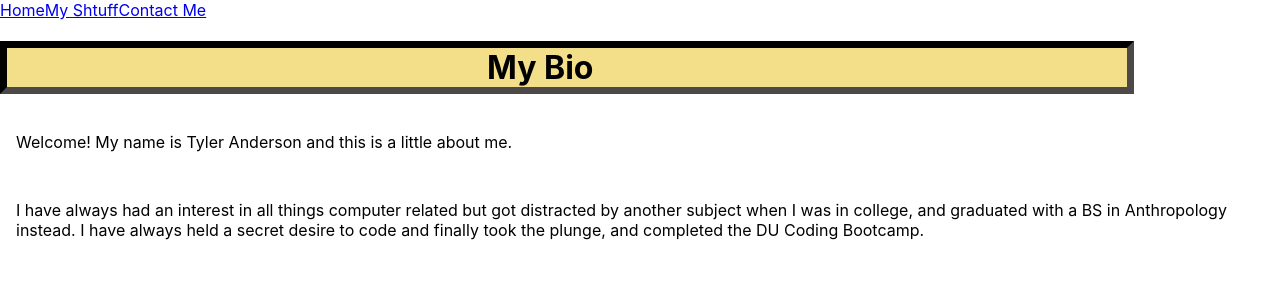
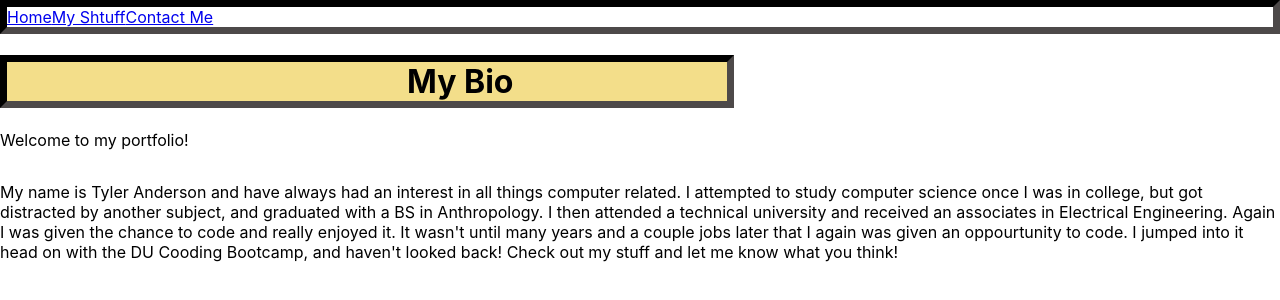
Before and after one commit to madrodgerflynn/reactFolio, a React (Create React App) app: page /Bio in a window 1280 px wide. Shown: the top 300 px of the page. Built offline with nearby package versions, Linux system fonts and the light colour scheme.

Commit message:
working on bio styling and functionality

```diff
--- a/src/componenets/NavBar.js
+++ b/src/componenets/NavBar.js
@@ -9,7 +9,7 @@ function NavBar() {
   return (
     <>
       <div bg="dark" variant="dark">
-        <div className="me-auto text-center">
+        <div className="navbar">
           <Link to={{ pathname: "/Bio" }}>Home</Link>
           <Link to={{ pathname: "/MyShtuff" }}>My Shtuff</Link>
           <Link to={{ pathname: "/Contact" }}>Contact Me</Link>
--- a/src/componenets/bio/Bio.css
+++ b/src/componenets/bio/Bio.css
@@ -2,13 +2,17 @@
 h1 {
   display: flex;
   align-self: center;
-  padding-left: 30rem;
-  width: 50%;
+  padding-left: 25rem;
+  width: 25%;
   height: auto;
   border: 7px inset rgb(77, 73, 73);
   background-color: var(--buff);
 }
-p {
+.bioContainer {
   display: flex;
-  padding: 1rem;
+  flex-direction: column;
 }
+.navbar {
+  display: flex;
+  border: 7px inset rgb(77, 73, 73);
+}
--- a/src/componenets/bio/Bio.js
+++ b/src/componenets/bio/Bio.js
@@ -5,18 +5,20 @@ export default function Bio() {
   return (
     <div className="body">
       <h1>My Bio</h1>
+      <p>Welcome to my portfolio!</p>
       <div className="bioDescription">
-        <div className="row1">
-          <p>
-            Welcome! My name is Tyler Anderson and this is a little about me.
-          </p>
-        </div>
+        <div className="bioContainer"></div>
         <p>
-          I have always had an interest in all things computer related but got
-          distracted by another subject when I was in college, and graduated
-          with a BS in Anthropology instead. I have always held a secret desire
-          to code and finally took the plunge, and completed the DU Coding
-          Bootcamp.
+          My name is Tyler Anderson and have always had an interest in all
+          things computer related. I attempted to study computer science once I
+          was in college, but got distracted by another subject, and graduated
+          with a BS in Anthropology. I then attended a technical university and
+          received an associates in Electrical Engineering. Again I was given
+          the chance to code and really enjoyed it. It wasn't until many years
+          and a couple jobs later that I again was given an oppourtunity to
+          code. I jumped into it head on with the DU Cooding Bootcamp, and
+          haven't looked back! Check out my stuff and let me know what you
+          think!
         </p>
       </div>
     </div>
```
